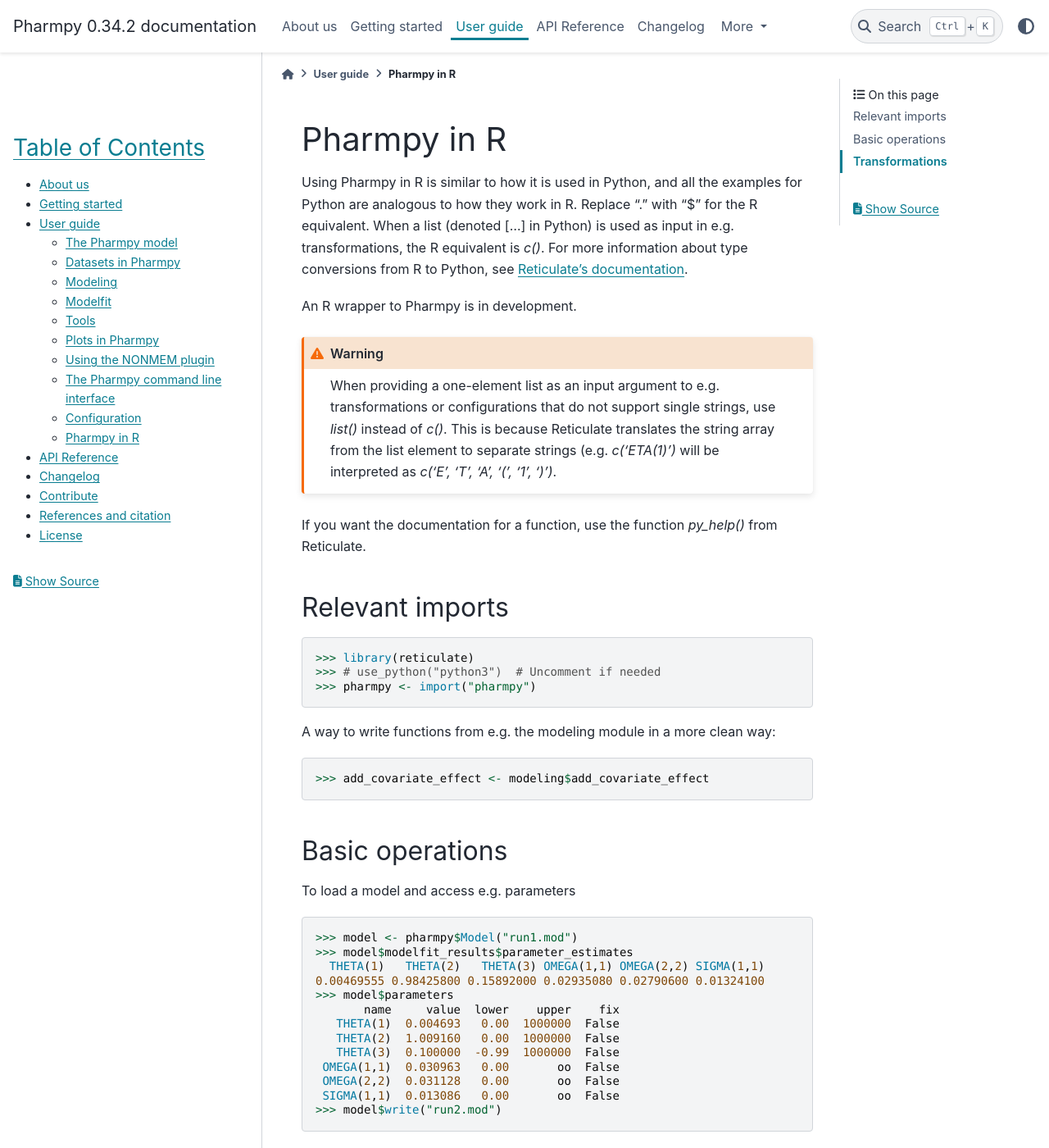
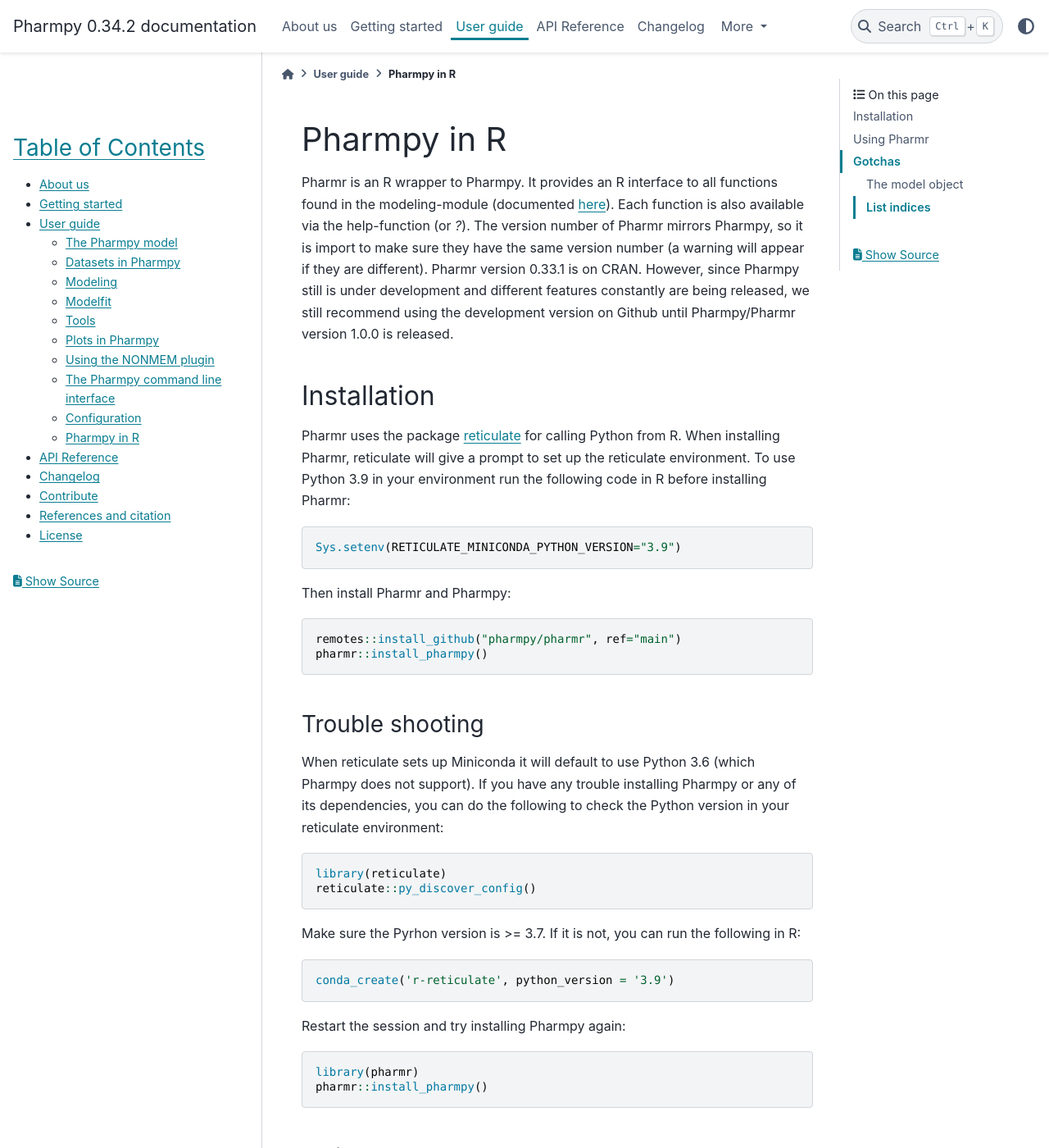
Before and after one commit to pharmpy/pharmpy, a Sphinx documentation site: the page built from docs/using_r.rst, in a window 1280 px wide and 1400 px high. Shown: the whole window at 82% size. Built offline with Sphinx 7.4.7 and the PyData theme 0.15.4, drawn with Linux system fonts in a browser that asks for light colours; some of the changed text lies outside the part shown.

Commit message:
Update R documentation

```diff
--- a/docs/using_r.rst
+++ b/docs/using_r.rst
@@ -4,70 +4,113 @@
 Pharmpy in R
 ============
 
-Using Pharmpy in R is similar to how it is used in Python, and all the examples for Python are analogous to how
-they work in R. Replace "." with "$" for the R equivalent. When a list (denoted [...] in Python) is used as input
-in e.g. transformations, the R equivalent is `c()`. For more information about type conversions from R to Python,
-see `Reticulate's documentation <https://rstudio.github.io/reticulate/index.html#type-conversions>`_.
+Pharmr is an R wrapper to Pharmpy. It provides an R interface to all functions found in
+the modeling-module (documented `here <https://pharmpy.github.io/latest/reference/pharmpy.modeling.html>`_).
+Each function is also available via the help-function (or `?`). The version number of Pharmr
+mirrors Pharmpy, so it is import to make sure they have the same version number (a warning
+will appear if they are different). Pharmr version 0.33.1 is on CRAN. However, since Pharmpy
+still is under development and different features constantly are being released, we still
+recommend using the development version on Github until Pharmpy/Pharmr version 1.0.0 is released.
 
-An R wrapper to Pharmpy is in development.
-
-.. warning::
-
-    When providing a one-element list as an input argument to e.g. transformations or configurations that do not
-    support single strings, use `list()` instead of `c()`. This is because Reticulate translates the string array
-    from the list element to separate strings (e.g. `c('ETA(1)')` will be interpreted as
-    `c('E', 'T', 'A', '(', '1', ')')`.
-
-If you want the documentation for a function, use the function `py_help()` from Reticulate.
-
-----------------
-Relevant imports
-----------------
-.. code-block:: r
-
-    >>> library(reticulate)
-    >>> # use_python("python3")  # Uncomment if needed
-    >>> pharmpy <- import("pharmpy")
-
-A way to write functions from e.g. the modeling module in a more clean way:
+Installation
+~~~~~~~~~~~~
+Pharmr uses the package `reticulate <https://rstudio.github.io/reticulate>`_ for calling Python from R. When installing Pharmr,
+reticulate will give a prompt to set up the reticulate environment. To use Python 3.9
+in your environment run the following code in R before installing Pharmr:
 
 .. code-block:: r
 
-    >>> add_covariate_effect <- modeling$add_covariate_effect
+    Sys.setenv(RETICULATE_MINICONDA_PYTHON_VERSION="3.9")
 
-----------------
-Basic operations
-----------------
-To load a model and access e.g. parameters
+Then install Pharmr and Pharmpy:
 
 .. code-block:: r
 
-    >>> model <- pharmpy$Model("run1.mod")
-    >>> model$modelfit_results$parameter_estimates
-      THETA(1)   THETA(2)   THETA(3) OMEGA(1,1) OMEGA(2,2) SIGMA(1,1)
-    0.00469555 0.98425800 0.15892000 0.02935080 0.02790600 0.01324100
-    >>> model$parameters
-           name     value  lower    upper    fix
-       THETA(1)  0.004693   0.00  1000000  False
-       THETA(2)  1.009160   0.00  1000000  False
-       THETA(3)  0.100000  -0.99  1000000  False
-     OMEGA(1,1)  0.030963   0.00       oo  False
-     OMEGA(2,2)  0.031128   0.00       oo  False
-     SIGMA(1,1)  0.013086   0.00       oo  False
-    >>> model$write("run2.mod")
+    remotes::install_github("pharmpy/pharmr", ref="main")
+    pharmr::install_pharmpy()
 
----------------
-Transformations
----------------
-It is also possible to perform different types of transformations, such as addition of covariate effects (see the
-user guide :ref:`Modeling <modeling>` for available transformations).
-
-Together with the `dplyr` package, you can create transformation pipelines (note that model is changed in place).
+Trouble shooting
+================
+When reticulate sets up Miniconda it will default to use Python 3.6 (which Pharmpy does not
+support). If you have any trouble installing Pharmpy or any of its dependencies, you can do
+the following to check the Python version in your reticulate environment:
 
 .. code-block:: r
 
-    >>> model <- pharmpy$Model("run1.mod") %>%
-    >>>     set_first_order_absorption() %>%
-    >>>     add_iiv("MAT", "exp") %>%
-    >>>     update_source() %>%
-    >>>     write_model("run2.mod")
+    library(reticulate)
+    reticulate::py_discover_config()
+
+Make sure the Pyrhon version is >= 3.7. If it is not, you can run the following in R:
+
+.. code-block:: r
+
+    conda_create('r-reticulate', python_version = '3.9')
+
+Restart the session and try installing Pharmpy again:
+
+.. code-block:: r
+
+    library(pharmr)
+    pharmr::install_pharmpy()
+
+Using Pharmr
+~~~~~~~~~~~~
+In Pharmr, you can pipe different Pharmpy functions together with the magrittr-package:
+
+.. code-block:: r
+
+    library(pharmr)
+    model <- load_example_model('pheno') %>%
+      add_parameter('MAT') %>%
+      fit()
+
+`fit() <https://pharmpy.github.io/latest/modelfit.html>`_ will call the appropriate software/package to run the model (e.g. a NONMEM model will
+be run using NONMEM, currently only this is supported). Most methods return model object
+references, allowing you to pipe more easily.
+
+.. note::
+
+    If you try to access data frames belonging to a Pharmpy object you need to reset the index.
+    All functions available in Pharmr do this internally, it is only when you have data frames
+    nested in objects (such as a model object) that you need to do this. An example:
+
+    .. code-block:: r
+
+        model <- load_example_model('pheno')
+        residuals <- reset_index(model$modelfit_results$residuals)
+
+Gotchas
+~~~~~~~
+The model object
+================
+In Pharmpy, all changes to a model object occur in place.
+
+.. code-block:: r
+
+    model_a <- model_b <- load_example_model(’pheno’)
+
+All changes to model_a will be also applied to model_b since they refer to the same object.
+In order to have to different models we recommend the following to have two different models:
+
+.. code-block:: r
+
+    model_a <- load_example_model(’pheno’)
+    model_b <- copy_model(model_a, name=’pheno2’)
+
+List indices
+============
+One difference between Python and R is that in Python, list indices start at 0 while in R
+it starts at 1. Since Pharmpy is developed in R, in functions where you have arguments
+referring to indices, you need to use the Python way. For example:
+
+.. code-block:: r
+
+    set_estimation_step(model, method, interaction = TRUE, options = NULL, idx = 0)
+
+Note that normal R data structures such as vectors, lists and data frames are still indexed
+the same way as usual:
+
+.. code-block:: r
+
+    etas <- model$random_variables
+    etas[1] # access first element
```
